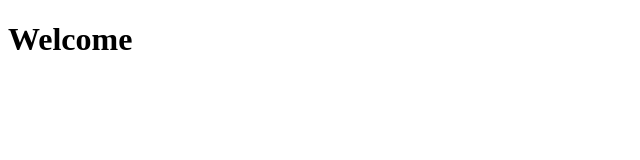
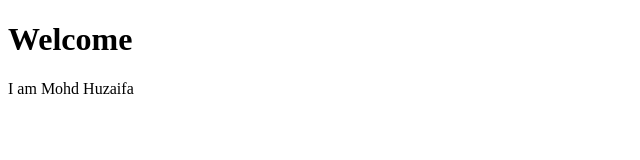
Before and after one commit to Mohd-huzaifa/gitProject, a plain HTML site: page index.html in a window 1280 px wide. Shown: the whole page, without its empty margins (0-640 px from the left). Drawn offline with Linux system fonts and the light colour scheme.

Commit message:
I have added some content

```diff
--- a/index.html
+++ b/index.html
@@ -8,5 +8,6 @@
 </head>
 <body>
     <h1>Welcome</h1>
+    <p>I am Mohd Huzaifa</p>
 </body>
 </html>
```
